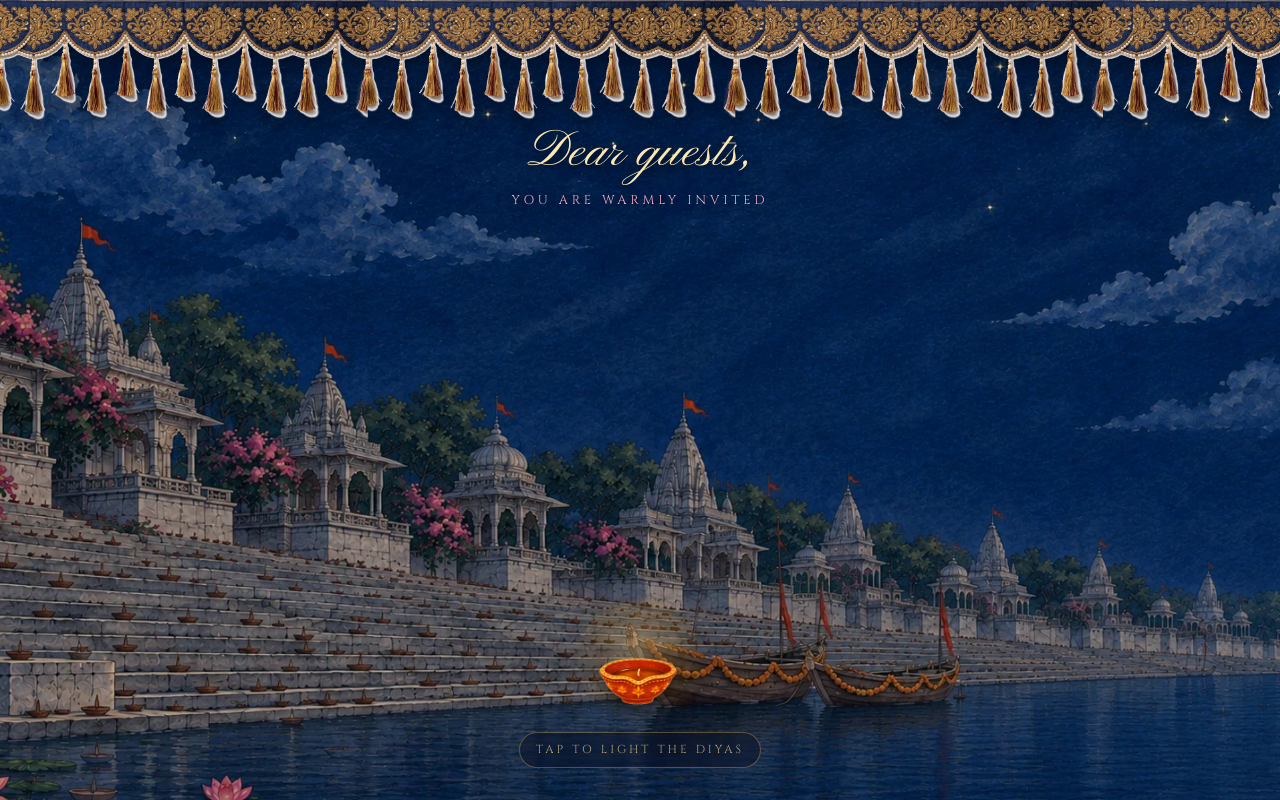
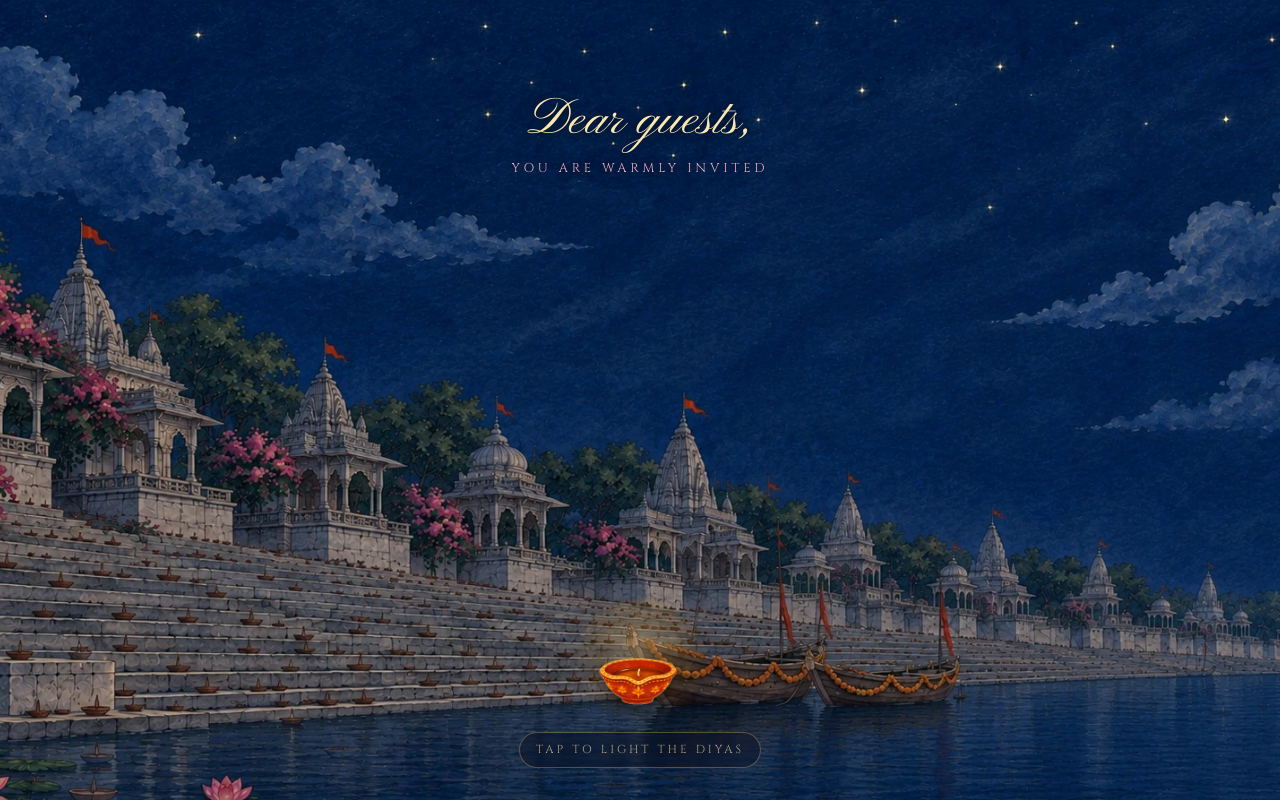
Before and after one commit to vineetdsat/vineet-weds-alka, a plain HTML site: page index.html in a window 1280 px wide. Shown: the top 800 px of the page. Drawn offline with nearby package versions, Linux system fonts and the light colour scheme; animation ran at ten frames a second; a web font is replaced by a local one.

Commit message:
Remove the tassel border from the opening screen
Co-Authored-By: Claude Opus 5.5 <noreply@anthropic.com>

```diff
--- a/index.html
+++ b/index.html
@@ -19,7 +19,7 @@
   <link href="https://fonts.googleapis.com/css2?family=Cinzel:wght@400;500;600&family=Cormorant+Garamond:ital,wght@0,400;0,500;0,600;1,400&family=Pinyon+Script&family=Tiro+Devanagari+Hindi&display=swap" rel="stylesheet">
   <link rel="preload" as="image" href="assets/img/ghat-v-dark.jpg" media="(max-aspect-ratio: 1/1)">
   <link rel="preload" as="image" href="assets/img/ghat-h-dark.jpg" media="(min-aspect-ratio: 1/1)">
-  <link rel="stylesheet" href="styles.css?v=40">
+  <link rel="stylesheet" href="styles.css?v=41">
   <noscript><style>#gate{display:none}body{overflow:auto}</style></noscript>
 </head>
 <body class="locked">
@@ -32,7 +32,6 @@
       <div class="ghat-lit"></div>
     </div>
     <div class="gate-sparks" aria-hidden="true"></div>
-    <div class="toran env-toran"></div>
     <div class="gate-top">
       <p class="gate-dear" id="gate-dear">Dear guests,</p>
       <p class="gate-invited">You are warmly invited</p>
--- a/styles.css
+++ b/styles.css
@@ -160,11 +160,10 @@ section { position: relative; overflow: hidden; overflow: clip; }
   100% { opacity: 0; transform: translate(var(--sway), -70vh); }
 }
 
-.env-toran { z-index: 4; transition: opacity .8s; }
 
 /* greeting in the sky, then the couple's names once the ghat is lit */
 .gate-top, .gate-names-lit {
-  position: absolute; left: 0; right: 0; top: clamp(110px, 15vh, 160px); z-index: 3;
+  position: absolute; left: 0; right: 0; top: clamp(70px, 11vh, 130px); z-index: 3;
   text-align: center; padding: 0 20px;
   text-shadow: 0 2px 16px rgba(0,0,0,.7);
 }
```
